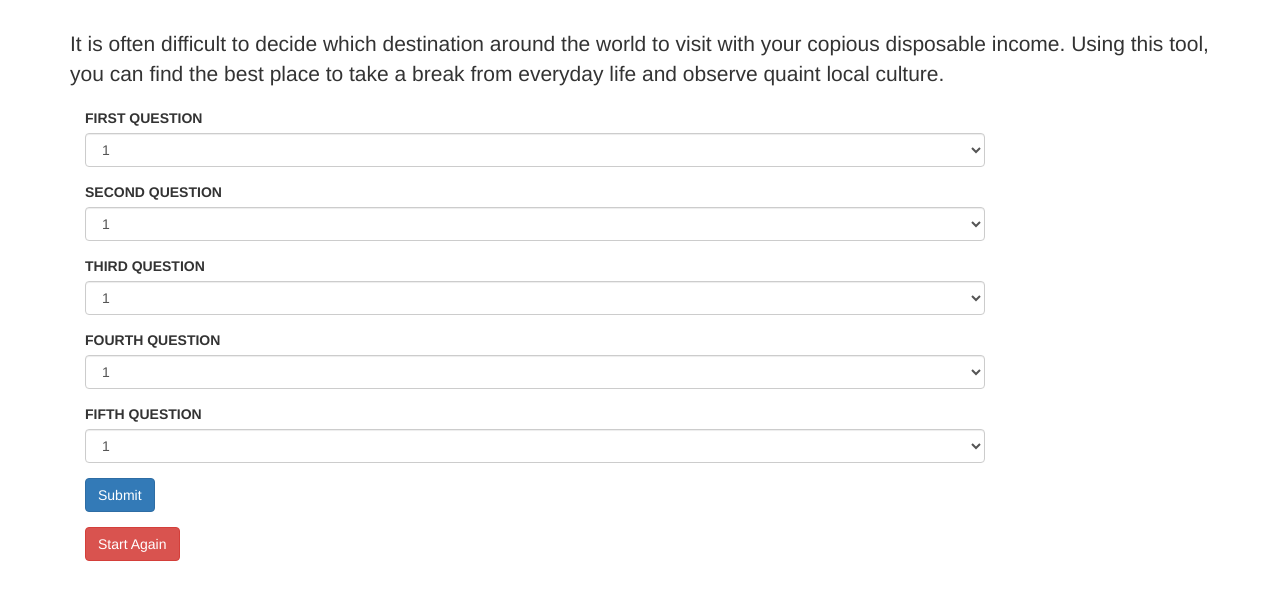
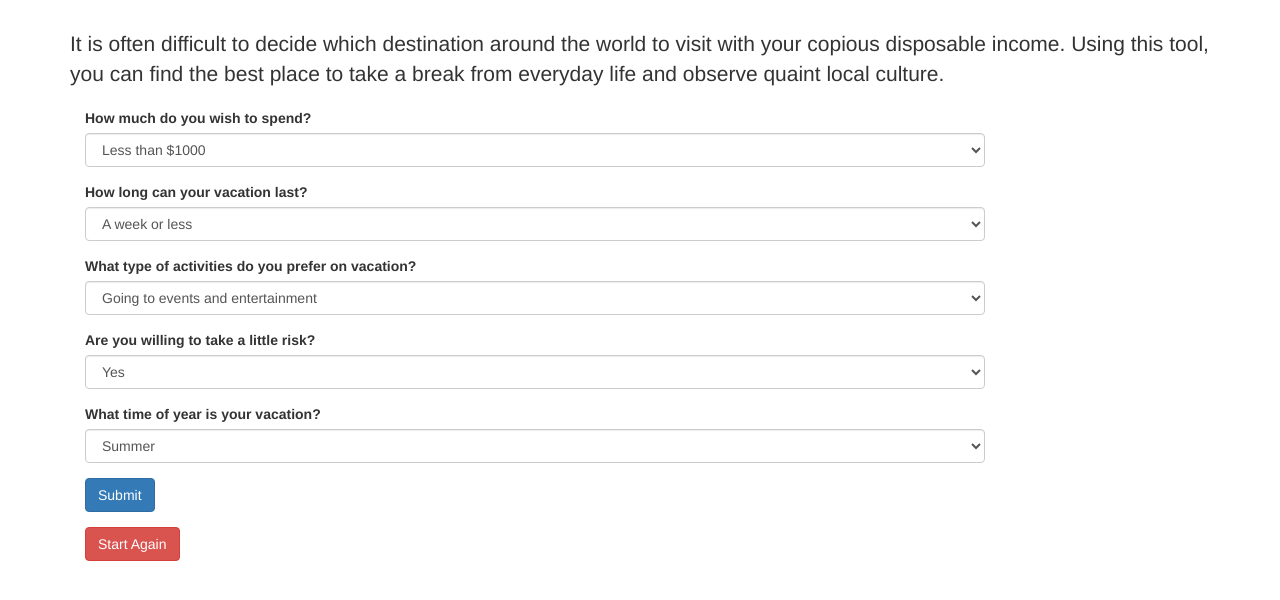
Before and after one commit to arolling/select_vacation, a plain HTML site: page index.html in a window 1280 px wide. Shown: the part 196-796 px from the top of the page. Drawn offline with nearby package versions, Linux system fonts and the light colour scheme.

Commit message:
Create question content

```diff
--- a/index.html
+++ b/index.html
@@ -33,52 +33,51 @@
       <!-- Input form -->
       <form>
         <div class="form-group">
-          <label for="question1">FIRST QUESTION</label>
+          <label for="question1">How much do you wish to spend?</label>
           <select class="form-control" name="question1">
-            <option value="a1">1</option>
-            <option value="b1">2</option>
-            <option value="c1">3</option>
-            <option value="d1">4</option>
+            <option value="1a">Less than $1000</option>
+            <option value="1b">$1000 - $2000</option>
+            <option value="1c">$2000 - $5000</option>
+            <option value="1d">Unlimited Budget</option>
           </select>
         </div>
 
         <div class="form-group">
-          <label for="question2">SECOND QUESTION</label>
+          <label for="question2">How long can your vacation last?</label>
           <select class="form-control" name="question2">
-            <option value="a2">1</option>
-            <option value="b2">2</option>
-            <option value="c2">3</option>
-            <option value="d2">4</option>
+            <option value="2a">A week or less</option>
+            <option value="2b">Up to 10 days</option>
+            <option value="2c">Up to 3 weeks</option>
+            <option value="2d">Unlimited Time</option>
           </select>
         </div>
 
         <div class="form-group">
-          <label for="question3">THIRD QUESTION</label>
+          <label for="question3">What type of activities do you prefer on vacation?</label>
           <select class="form-control" name="question3">
-            <option value="a3">1</option>
-            <option value="b3">2</option>
-            <option value="c3">3</option>
-            <option value="d3">4</option>
+            <option value="3a">Going to events and entertainment</option>
+            <option value="3b">Relaxing on the beach</option>
+            <option value="3c">Historical sightseeing</option>
+            <option value="3d">Natural sightseeing</option>
           </select>
         </div>
 
         <div class="form-group">
-          <label for="question4">FOURTH QUESTION</label>
+          <label for="question4">Are you willing to take a little risk?</label>
           <select class="form-control" name="question4">
-            <option value="a4">1</option>
-            <option value="b4">2</option>
-            <option value="c4">3</option>
-            <option value="d4">4</option>
+            <option value="4a">Yes</option>
+            <option value="4b">No</option>
+            <option value="4c">Maybe</option>
           </select>
         </div>
 
         <div class="form-group">
-          <label for="question5">FIFTH QUESTION</label>
+          <label for="question5">What time of year is your vacation?</label>
           <select class="form-control" name="question5">
-            <option value="a5">1</option>
-            <option value="b5">2</option>
-            <option value="c5">3</option>
-            <option value="d5">4</option>
+            <option value="5a">Summer</option>
+            <option value="5b">Winter</option>
+            <option value="5c">Any season</option>
+
           </select>
         </div>
         <button type="submit" class="btn btn-primary btn-action">Submit</button>
--- a/js/scripts.js
+++ b/js/scripts.js
@@ -6,13 +6,20 @@ $(document).ready(function() {
     for (var i = 1; i < 6; i++) {
       var userInput = $('select[name=question' + i + ']').val();
       answerArray.push(userInput);
-      // alert(userInput);
-      // alert(answerArray);
+
     } //end loop that generates array
 
     // alert(userInput);
     alert(answerArray);
-    $(".hideme").show();
+
+    // branching decision tree starts here
+
+
+    //branching decision tree ends here
+
+
+
+    $("#haiti").show();
 
 
 
```
